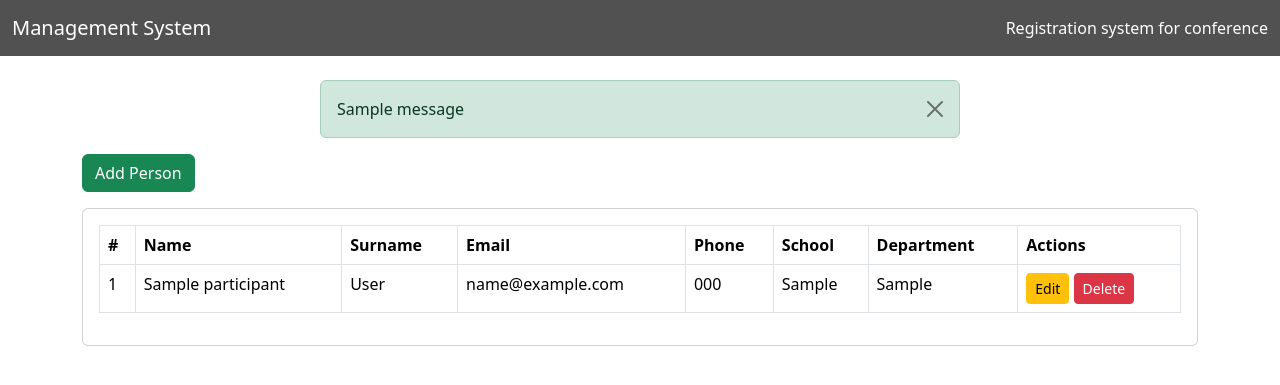
After one commit to sefatuter/flask-management-website, a Flask app: page /admin/participant_list in a window 1280 px wide. The commit adds this page. Shown: the top 385 px of the page. Run offline with Flask 3, Linux system fonts and the light colour scheme; tables that the repository leaves empty hold one stand-in row (values such as "Sample post"); one stand-in notice (Sample message) is shown.

Commit message:
edit and delete parts added, admin panel update

```diff
--- a/app.py
+++ b/app.py
@@ -106,34 +106,6 @@ def update(id):
                 id=id)
 
 
-# Delete Page
-@app.route("/delete/<int:id>", methods=['GET', 'POST'])
-def delete(id):
-    name = None
-    form = UserForm()
-    user_to_delete = Users.query.get_or_404(id)
-
-    try:
-        db.session.delete(user_to_delete)
-        db.session.commit()
-        flash("User Deleted Successfully!")
-
-        our_users = Users.query.order_by(Users.date_added)
-        return render_template("index.html",
-        form=form,
-        name=name,
-        our_users=our_users)
-    except:
-        flash("Whoops! There was a problem...")
-        return render_template("index.html",
-        form=form,
-        name=name,
-        our_users=our_users)
-
-
-
-
-
 # Flask Login Stuff
 
 login_manager = LoginManager()
@@ -210,6 +182,77 @@ def register():
     return render_template('register.html', form=form)
 
 
+# Main Conference Page
+
+@app.route('/admin/participant_list', methods=['GET', 'POST'])
+def part_list():
+    users = Participant.query.all()
+    return render_template('part_list.html', users=users)
+
+
+# Add Participant Page
+@app.route('/admin/add', methods=['GET', 'POST'])
+def add():
+    if request.method == 'POST':
+        name = request.form['name']
+        surname = request.form['surname']
+        email = request.form['email']
+        phone = request.form['phone']
+        school = request.form['school']
+        department = request.form['department']
+        new_user = Participant(name=name, surname=surname, email=email, phone=phone, school=school, department=department)
+        db.session.add(new_user)
+        db.session.commit()
+        return redirect(url_for('part_list'))
+    return render_template('add.html')
+
+# Edit Participant Page
+@app.route('/edit/<int:id>', methods=['GET', 'POST'])
+def edit(id):
+    user = Participant.query.get_or_404(id)
+    if request.method == 'POST':
+        user.name = request.form['name']
+        user.surname = request.form['surname']
+        user.email = request.form['email']
+        user.phone = request.form['phone']
+        user.school = request.form['school']
+        user.department = request.form['department']
+        db.session.commit()
+        flash("User Updated Successfully")
+        return redirect(url_for('part_list'))
+    return render_template('edit.html', user=user)
+
+
+# Delete Participant Page
+@app.route('/delete/<int:id>')
+def delete(id):
+    user = Participant.query.get_or_404(id)
+    db.session.delete(user)
+    db.session.commit()
+    flash("User Deleted Successfully")
+    return redirect(url_for('part_list'))
+
+
+class Participant(db.Model):
+    id = db.Column(db.Integer, primary_key=True, nullable=False, autoincrement=True)
+    name = db.Column(db.String(80), nullable=False)
+    surname = db.Column(db.String(80), nullable=False)
+    email = db.Column(db.String(120), nullable=False)
+    phone = db.Column(db.String(20), nullable=False)
+    school = db.Column(db.String(100), nullable=False)
+    department = db.Column(db.String(100), nullable=False)
+
+
+class ParticipantForm(FlaskForm):
+    name = StringField("Name", validators=[DataRequired()])
+    surname = StringField("Surname", validators=[DataRequired()])
+    email = StringField("Email", validators=[DataRequired()])
+    phone = StringField("Phone", validators=[DataRequired()])
+    school = StringField("School", validators=[DataRequired()])
+    department = StringField("Department", validators=[DataRequired()])
+    submit = SubmitField("Add Participant")
+
+
 
 class Users(db.Model, UserMixin):
     id = db.Column(db.Integer, primary_key=True, autoincrement=True)
--- a/templates/admin.html
+++ b/templates/admin.html
@@ -5,6 +5,12 @@
 <div class="container">
 <br>
 <h1>Admin Panel</h1>
+
+<br>
+
+<a href="{{ url_for('part_list') }}" class="btn btn-primary">Add Conference</a>
+
 </div>
 
+
 {% endblock content %}
--- /dev/null
+++ b/templates/part_list.html
@@ -0,0 +1,62 @@
+{% extends 'base.html' %}
+
+{% block content %}
+
+{% for message in get_flashed_messages() %}
+
+    <div class="alert alert-success alert-dismissible fade show mx-auto" style="width: 50%;" role="alert">
+        {{ message }}
+        <button type="button" class="btn-close" data-bs-dismiss="alert" aria-label="Close"></button>
+        </div>
+
+{% endfor %}
+
+
+
+<div class="container">
+
+    <div class="button-group">
+        <a href="{{ url_for('add') }}" class="btn btn-success">Add Person</a>
+    </div>
+
+<div class="card my-3 text-center">
+    <div class="card-body">
+        <div class="table-responsive">
+            <table class="table table-bordered">
+                <thead>
+                    <tr>
+                        <th>#</th>
+                        <th>Name</th>
+                        <th>Surname</th>
+                        <th>Email</th>
+                        <th>Phone</th>
+                        <th>School</th>
+                        <th>Department</th>
+                        <th>Actions</th>
+                    </tr>
+                </thead>
+                <tbody>
+                    {% for user in users %}
+                    <tr>
+                        <td>{{ user.id }}</td>
+                        <td>{{ user.name }}</td>
+                        <td>{{ user.surname }}</td>
+                        <td>{{ user.email }}</td>
+                        <td>{{ user.phone }}</td>
+                        <td>{{ user.school }}</td>
+                        <td>{{ user.department }}</td>
+                        <td>
+                            <a href="{{ url_for('edit', id=user.id) }}" class="btn btn-warning btn-sm">Edit</a>
+                            <a href="{{ url_for('delete', id=user.id) }}" class="btn btn-danger btn-sm">Delete</a>
+                        </td>
+                    </tr>
+                    {% endfor %}
+                </tbody>
+            </table>
+        </div>
+    </div>
+</div>
+</div>
+
+
+{% endblock content %}
```
Also changed, not shown: templates/add.html (added, +36 -0 lines), templates/edit.html (added, +44 -0 lines).
